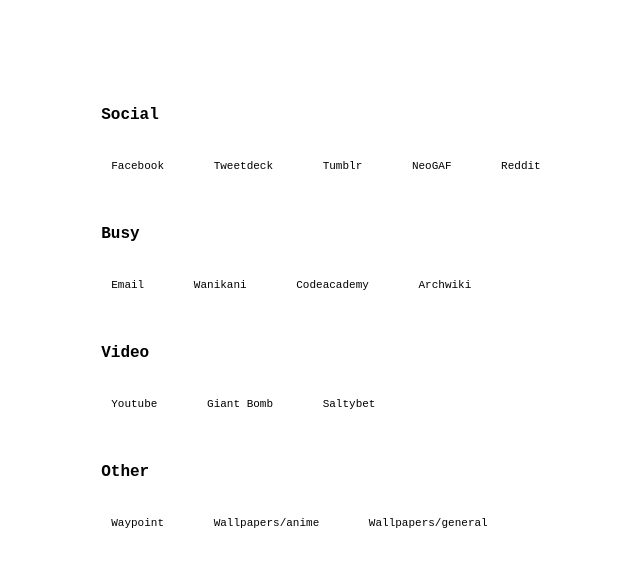
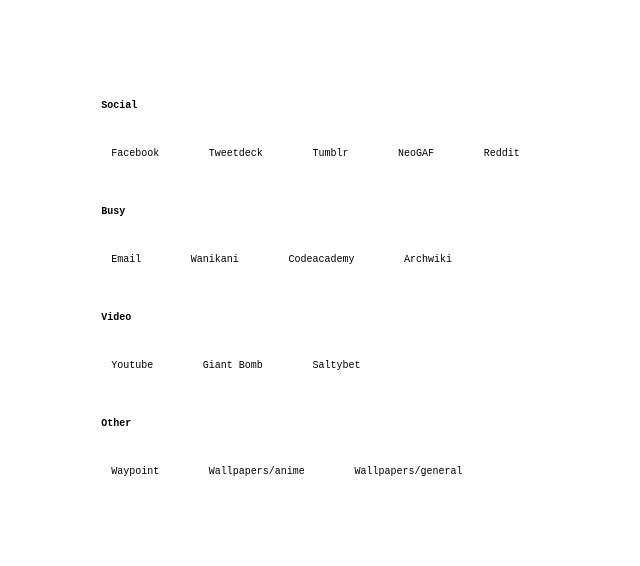
Before and after one commit to dadjumper/dotfiles, a plain HTML site: page home/index.html in a window 1280 px wide. Shown: the whole page, without its empty margins (249-889 px from the left). Drawn offline with Linux system fonts and the light colour scheme; files whose address does not match are found by name.

Commit message:
Changed font to Tewi

```diff
--- a/home/css/style.css
+++ b/home/css/style.css
@@ -1,7 +1,7 @@
 @import url("file:///home/ryan/.cache/wal/firefox.css");
 html {
     color: var(--color0);
-    font-family: 'Misc Fixed', monospace;
+    font-family: 'lucy tewi', monospace;
     background-color: var(--color2);
 }
 
@@ -17,7 +17,7 @@ a {
 }
 
 a.link {
-    font-size: 11px;
+    font-size: 10px;
     line-height: 65px;
     background-color: var(--color2);
     transition: ease-in-out 0.15s;
@@ -45,13 +45,14 @@ img.hey {
 }
 
 p.link-cats {
-    font-size: 16px;
+    font-size: 10px;
     font-weight: bold;
     margin-bottom: 0px;
     padding: 10px;
     padding-left: 10px;
     padding-right: 10px;
     color: var(--color7)
+
 }
 
 #body-block {
```
Also changed, not shown: 3 other files.
